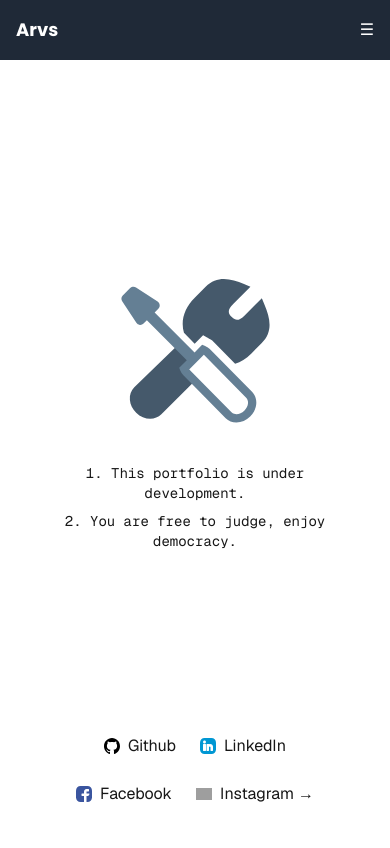
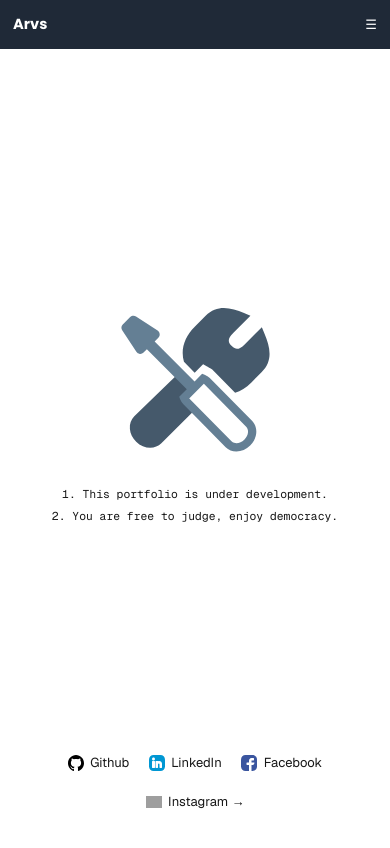
Before and after one commit to Arvin-tech/my-portfolio, a Next.js app: page / in a window 390 px wide. Shown: the top 848 px of the page. Built offline with nearby package versions, Linux system fonts and the light colour scheme; grey boxes are pictures that could not be loaded.

Commit message:
css - added font size global

```diff
--- a/src/app/globals.css
+++ b/src/app/globals.css
@@ -25,6 +25,20 @@ body {
   color: var(--foreground);
   background: var(--background);
   font-family: "Poppins", sans-serif;
+  font-size: 1rem;
+}
+
+/* Make text scale responsively */
+@media (max-width: 1024px) {
+  html {
+    font-size: 14px;
+  }
+}
+
+@media (max-width: 768px) {
+  html {
+    font-size: 13px;
+  }
 }
 
 /* Apply dynamic color to paragraphs */
```
